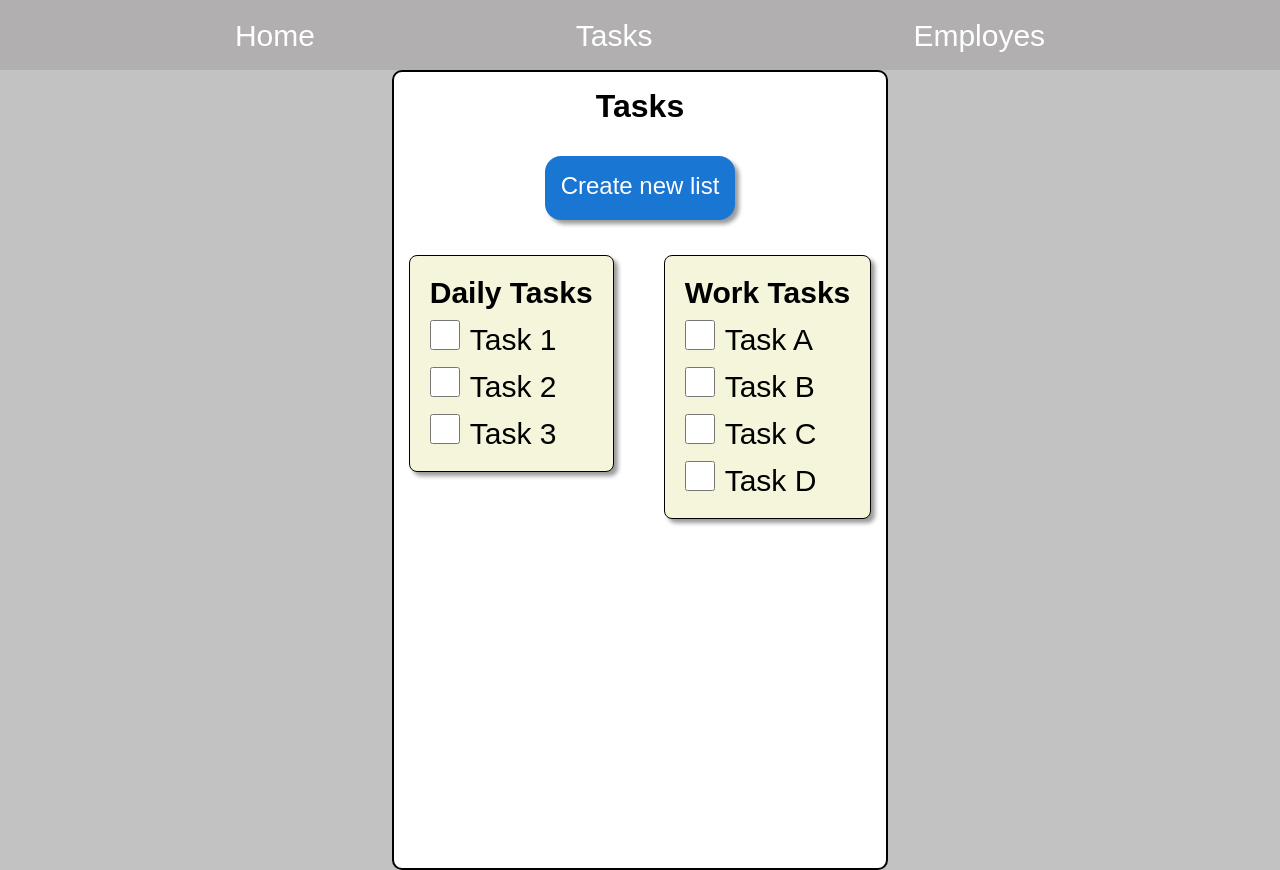
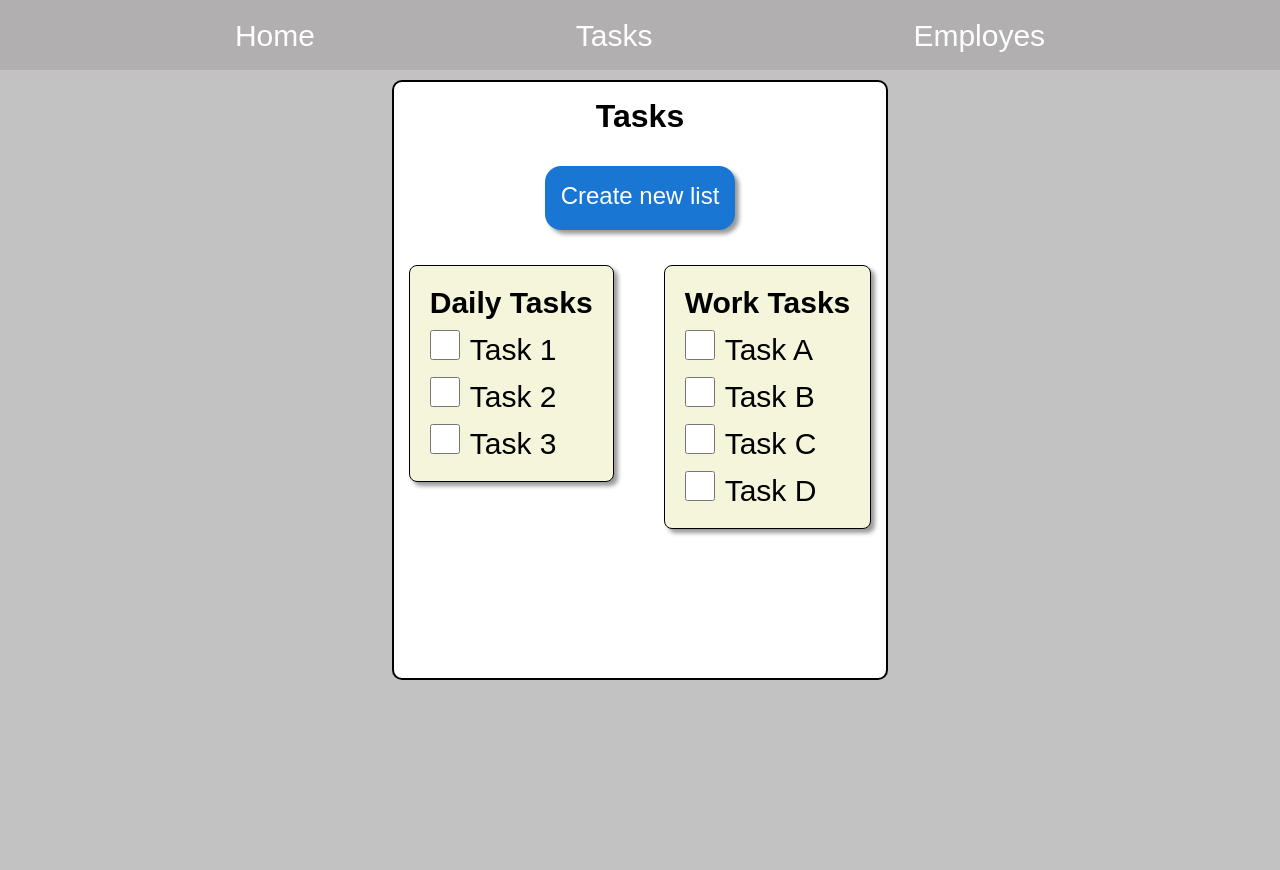
Before and after one commit to Pipeto84/react-ts, a React app: page /tasks in a window 1280 px wide. After the commit the page ends 800 px from the top, so only its background shows below. Built offline with nearby package versions, Linux system fonts and the light colour scheme; the HTML template or start-up script is replaced by a standard one.

Commit message:
add task center &  otros

```diff
--- a/src/components/TasksList.tsx
+++ b/src/components/TasksList.tsx
@@ -52,7 +52,7 @@ export const TaskList = () => {
       />
       <div className="newTasks">
         <div className="newTasksList">
-          {newTasks.map((task, index) => (
+          {newTasks.map((task) => (
             <div className="tasksList" key={uuid()}>
               <input
                 type="checkbox"
--- a/src/styles/TasksPage.css
+++ b/src/styles/TasksPage.css
@@ -1,7 +1,7 @@
 .tasks {
-  height: 800px;
+  height: 600px;
   background-color: white;
-  margin: 0;
+  margin: 10px;
   display: grid;
   grid-template-columns: 1fr;
   grid-template-rows: 4rem 4rem 1fr;
@@ -66,7 +66,7 @@ h1 {
   justify-content: center;
   align-items: center;
   border: none solid 2px;
-  border-radius: 10px;
+  border-radius: 20px;
   box-shadow: 4px 4px 4px rgba(0, 0, 0, 0.4);
 }
 .nameList {
@@ -95,12 +95,12 @@ h1 {
   box-shadow: 4px 4px 4px rgba(0, 0, 0, 0.4);
 }
 .addTask {
-  font-size: 25px;
+  font-size: 35px;
   margin: 20px;
   border-radius: 8px;
   background-color: #1dac00;
   color: white;
-  padding: 0.5rem 1.5rem;
+  padding: 0.3rem 1.5rem 0.6rem 1.5rem;
   box-shadow: 4px 4px 4px rgba(0, 0, 0, 0.4);
 }
 .saveTask {
@@ -111,4 +111,6 @@ h1 {
   color: white;
   padding: 0.5rem 1.5rem;
   box-shadow: 4px 4px 4px rgba(0, 0, 0, 0.4);
+  justify-content: center;
+  align-items: center;
 }
```
